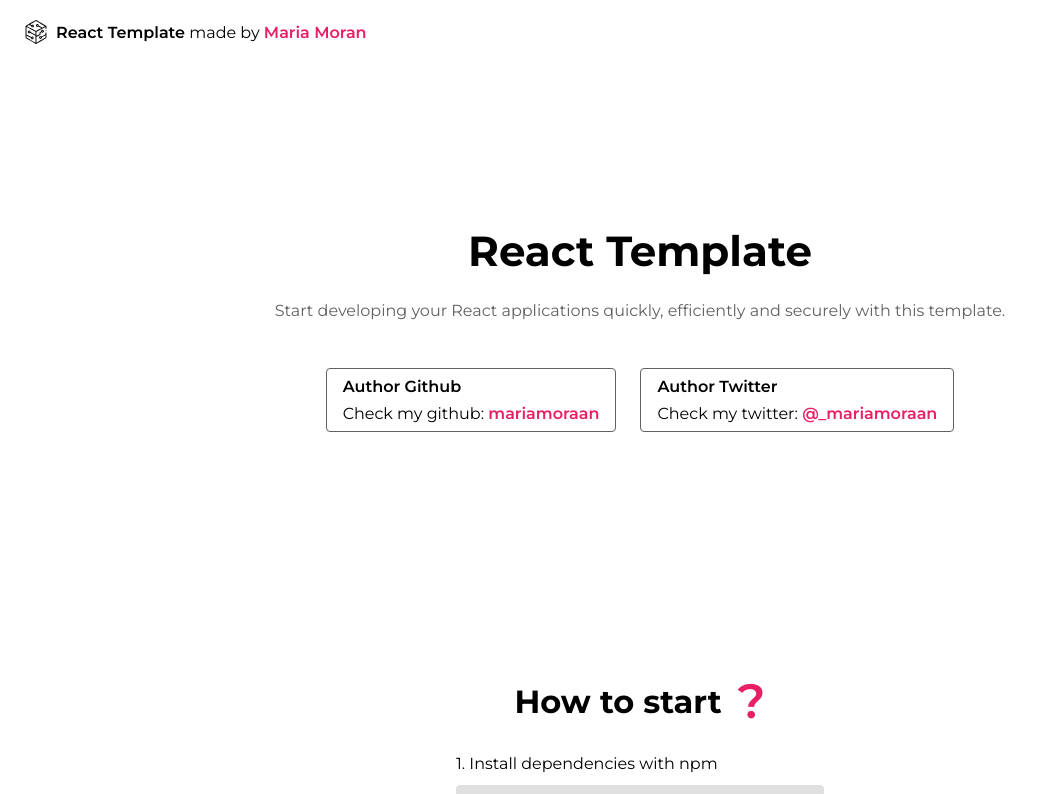
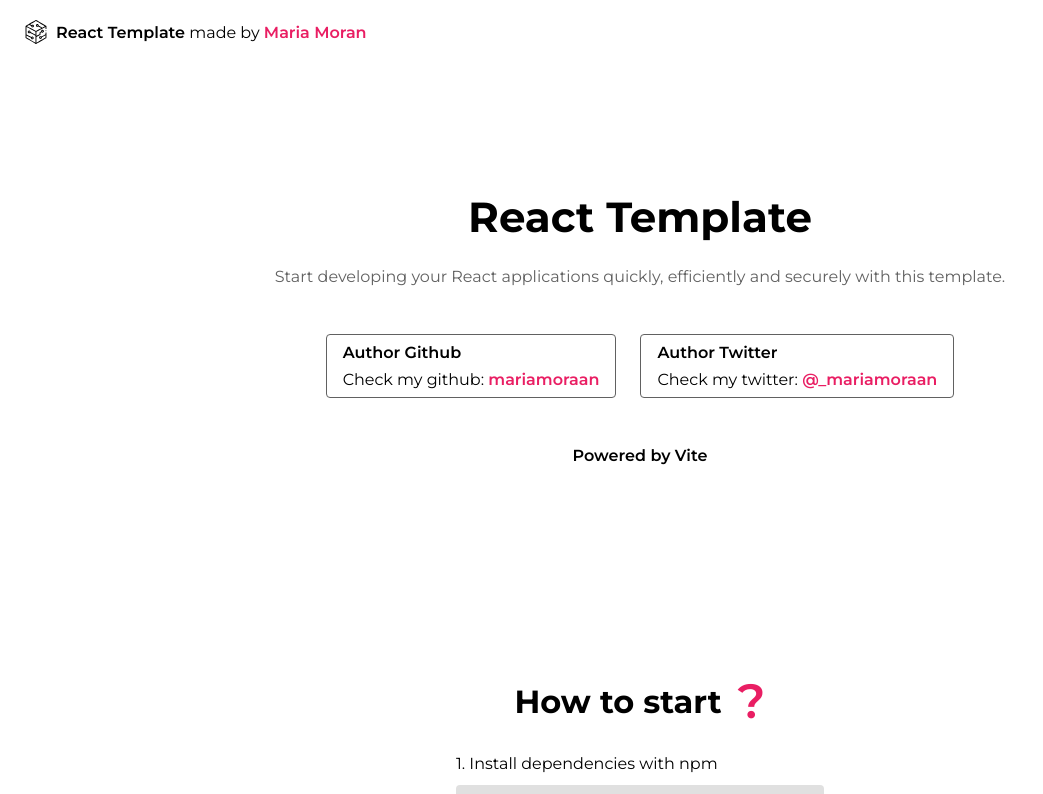
Before and after one commit to mariamoraan/react-template, a React (Vite) app: page / in a window 1280 px wide. Shown: the top 794 px of the page, without its empty margins (0-1043 px from the left). Built offline with nearby package versions, Linux system fonts and the light colour scheme.

Commit message:
fix: add powered by text

```diff
--- a/src/hello-world.module.css
+++ b/src/hello-world.module.css
@@ -116,6 +116,11 @@
   gap: 24px;
 }
 
+.powered-by {
+  margin-top: 48px;
+  font-weight: 600;
+}
+
 .section.how-to-start .steps {
   display: flex;
   flex-direction: column;
--- a/src/hello-world.page.tsx
+++ b/src/hello-world.page.tsx
@@ -68,6 +68,7 @@ export const HelloWorldPage = () => {
             </span>
           </a>
         </div>
+        <p className={cx('powered-by')}>Powered by Vite</p>
       </section>
 
       <section className={cx('section', 'how-to-start')}>
```
